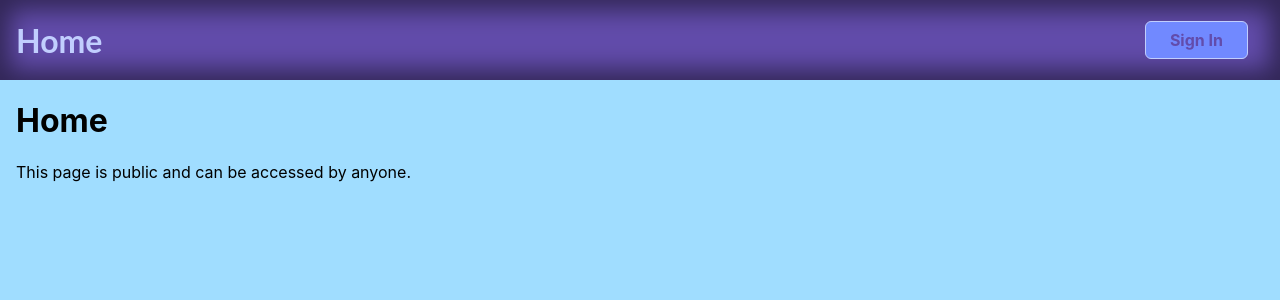
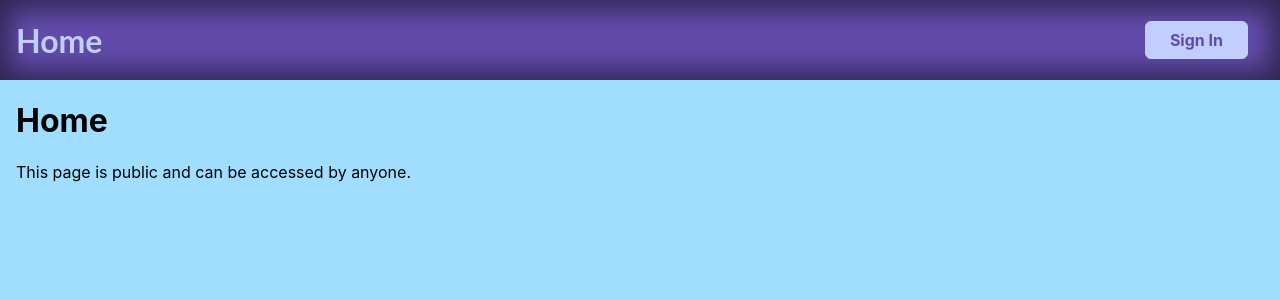
Before and after one commit to hammer147/next-auth-email-mongodb, a Next.js app: page / in a window 1280 px wide. In both pictures the pointer is over the button "Sign In". Shown: the top 300 px of the page. Built offline with nearby package versions, Linux system fonts and the light colour scheme; no server answers.

Commit message:
improved styles

```diff
--- a/components/main-navigation.module.css
+++ b/components/main-navigation.module.css
@@ -53,6 +53,6 @@
 }
 
 .header button:hover {
-  background-color: #7189FF;
+  background-color: #C1CEFE;
   color: #624CAB;
 }
```
